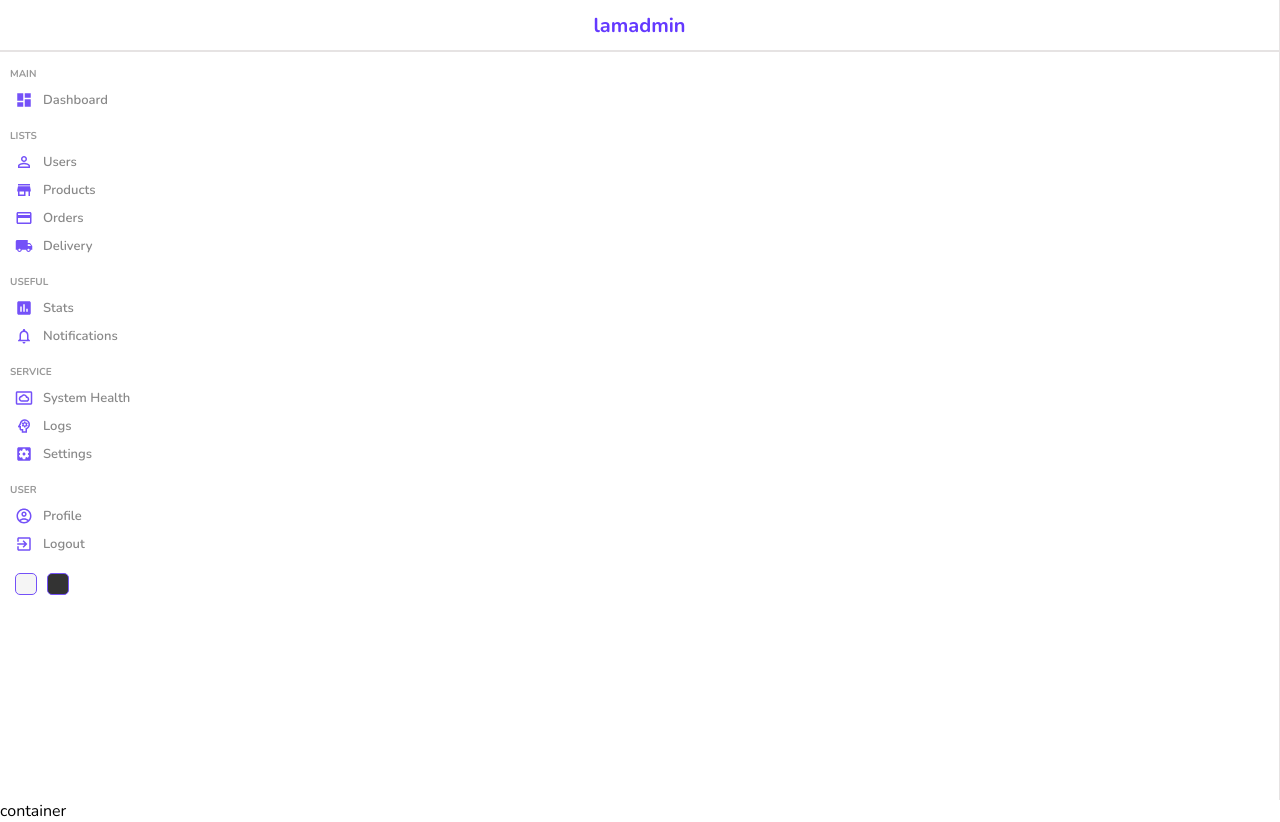
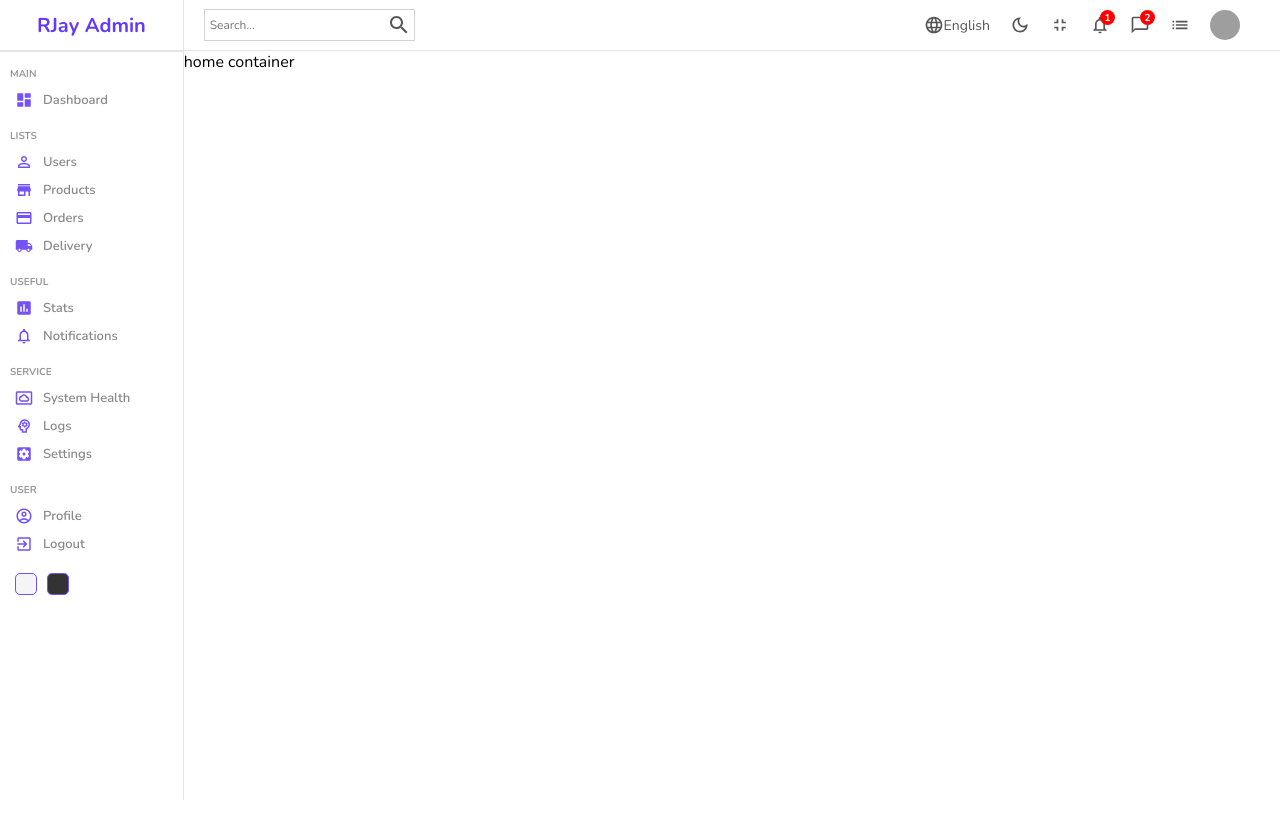
Before and after one commit to rjaybernardo/admin-panel, a React (Create React App) app: page / in a window 1280 px wide. After the commit the page ends 800 px from the top, so only its background shows below. Built offline with nearby package versions, Linux system fonts and the light colour scheme; grey boxes are pictures that could not be loaded.

Commit message:
navbar component

```diff
--- a/src/components/navbar/Navbar.jsx
+++ b/src/components/navbar/Navbar.jsx
@@ -1,7 +1,54 @@
-import 'navbar.scss'
+import SearchOutlinedIcon from '@mui/icons-material/SearchOutlined'
+import LanguageOutlinedIcon from '@mui/icons-material/LanguageOutlined'
+import DarkModeOutlinedIcon from '@mui/icons-material/DarkModeOutlined'
+import FullscreenExitOutlinedIcon from '@mui/icons-material/FullscreenExitOutlined'
+import NotificationsNoneOutlinedIcon from '@mui/icons-material/NotificationsNoneOutlined'
+import ChatBubbleOutlineOutlinedIcon from '@mui/icons-material/ChatBubbleOutlineOutlined'
+import ListOutlinedIcon from '@mui/icons-material/ListOutlined'
+
+import './navbar.scss'
 
 const Navbar = () => {
-  return <div>Navbar</div>
+  return (
+    <div className='navbar'>
+      <div className='wrapper'>
+        <div className='search'>
+          <input type='text' placeholder='Search...' />
+          <SearchOutlinedIcon />
+        </div>
+        <div className='items'>
+          <div className='item'>
+            <LanguageOutlinedIcon className='icon' />
+            English
+          </div>
+          <div className='item'>
+            <DarkModeOutlinedIcon className='icon' />
+          </div>
+          <div className='item'>
+            <FullscreenExitOutlinedIcon className='icon' />
+          </div>
+          <div className='item'>
+            <NotificationsNoneOutlinedIcon className='icon' />
+            <div className='counter'>1</div>
+          </div>
+          <div className='item'>
+            <ChatBubbleOutlineOutlinedIcon className='icon' />
+            <div className='counter'>2</div>
+          </div>
+          <div className='item'>
+            <ListOutlinedIcon className='icon' />
+          </div>
+          <div className='item'>
+            <img
+              src='https://images.pexels.com/photos/941693/pexels-photo-941693.jpeg?auto=compress&cs=tinysrgb&dpr=2&w=500'
+              alt=''
+              className='avatar'
+            />
+          </div>
+        </div>
+      </div>
+    </div>
+  )
 }
 
 export default Navbar
--- a/src/components/navbar/navbar.scss
+++ b/src/components/navbar/navbar.scss
@@ -0,0 +1,71 @@
+.navbar {
+  height: 50px;
+  border-bottom: 0.5px solid rgb(231, 228, 228);
+  display: flex;
+  align-items: center;
+  font-size: 14px;
+  color: #555;
+
+  .wrapper {
+    width: 100%;
+    padding: 20px;
+    display: flex;
+    align-items: center;
+    justify-content: space-between;
+
+    .search {
+      display: flex;
+      align-items: center;
+      border: 0.5px solid lightgray;
+      padding: 3px;
+
+      input {
+        border: none;
+        outline: none;
+        background: transparent;
+
+        &::placeholder {
+          font-size: 12px;
+        }
+      }
+    }
+
+    .items {
+      display: flex;
+      align-items: center;
+
+      .item {
+        display: flex;
+        align-items: center;
+        margin-right: 20px;
+        position: relative;
+
+        .icon {
+          font-size: 20px;
+        }
+
+        .avatar {
+          width: 30px;
+          height: 30px;
+          border-radius: 50%;
+        }
+
+        .counter {
+          width: 15px;
+          height: 15px;
+          background-color: red;
+          border-radius: 50%;
+          color: white;
+          display: flex;
+          align-items: center;
+          justify-content: center;
+          font-size: 10px;
+          font-weight: bold;
+          position: absolute;
+          top: -5px;
+          right: -5px;
+        }
+      }
+    }
+  }
+}
--- a/src/components/sidebar/Sidebar.jsx
+++ b/src/components/sidebar/Sidebar.jsx
@@ -20,7 +20,7 @@
     <div className='sidebar'>
       <div className='top'>
         <Link to='/' style={{ textDecoration: 'none' }}>
-          <span className='logo'>lamadmin</span>
+          <span className='logo'>RJay Admin</span>
         </Link>
       </div>
       <hr />
--- a/src/pages/home/Home.jsx
+++ b/src/pages/home/Home.jsx
@@ -1,11 +1,15 @@
 import Sidebar from './../../components/sidebar/Sidebar'
+import Navbar from './../../components/navbar/Navbar'
 import './home.scss'
 
 const Home = () => {
   return (
     <div className='home'>
       <Sidebar />
-      <div className='homeContainer'>container</div>
+      <div className='homeContainer'>
+        <Navbar />
+        home container
+      </div>
     </div>
   )
 }
--- a/src/pages/home/home.scss
+++ b/src/pages/home/home.scss
@@ -0,0 +1,31 @@
+.home {
+  display: flex;
+
+  .homeContainer {
+    flex: 6;
+
+    .widgets,
+    .charts {
+      display: flex;
+      padding: 20px;
+      gap: 20px;
+    }
+
+    .charts {
+      padding: 5px 20px;
+    }
+
+    .listContainer {
+      -webkit-box-shadow: 2px 4px 10px 1px rgba(0, 0, 0, 0.47);
+      box-shadow: 2px 4px 10px 1px rgba(201, 201, 201, 0.47);
+      padding: 20px;
+      margin: 20px;
+
+      .listTitle {
+        font-weight: 500;
+        color: gray;
+        margin-bottom: 15px;
+      }
+    }
+  }
+}
```
